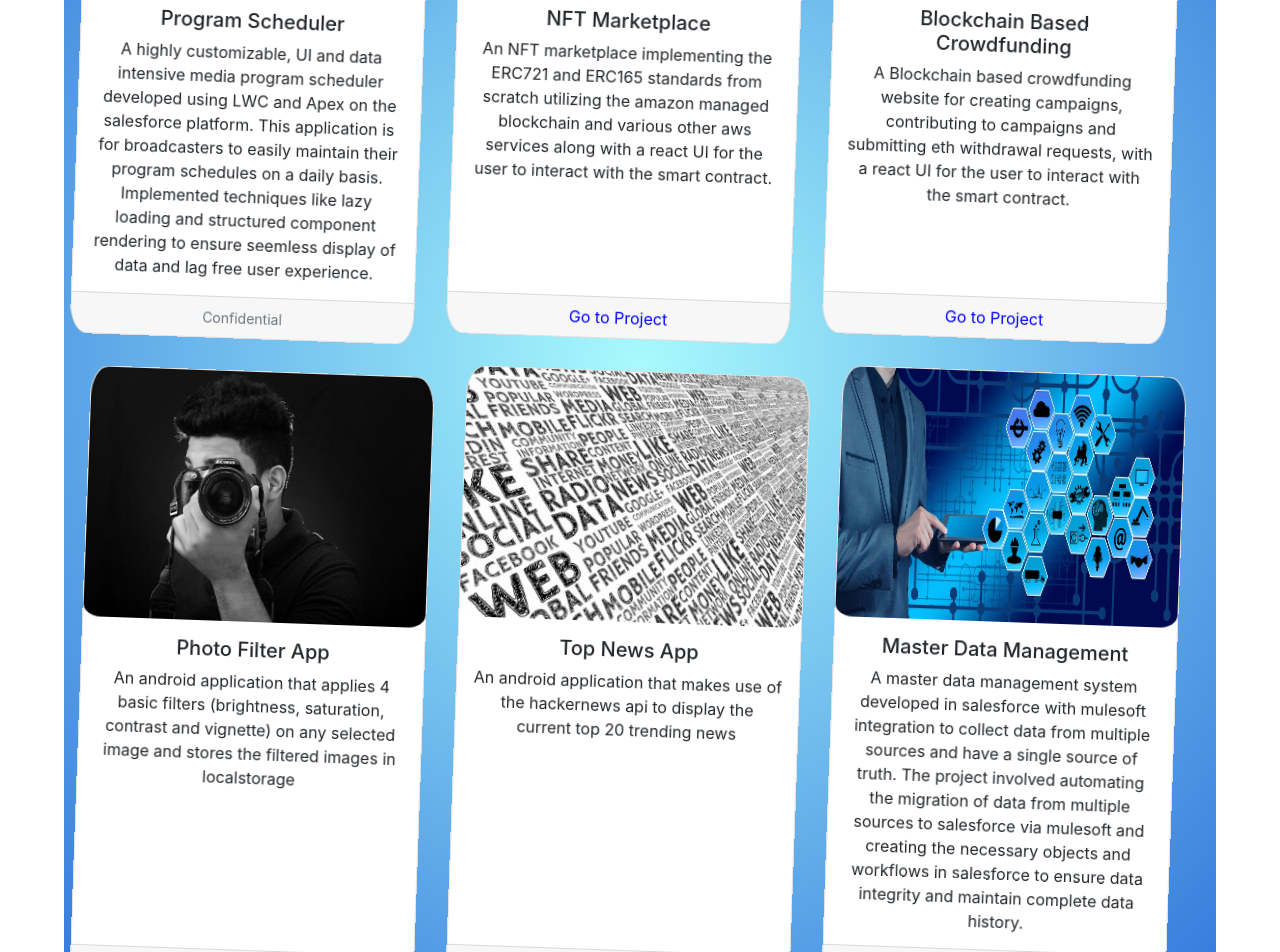
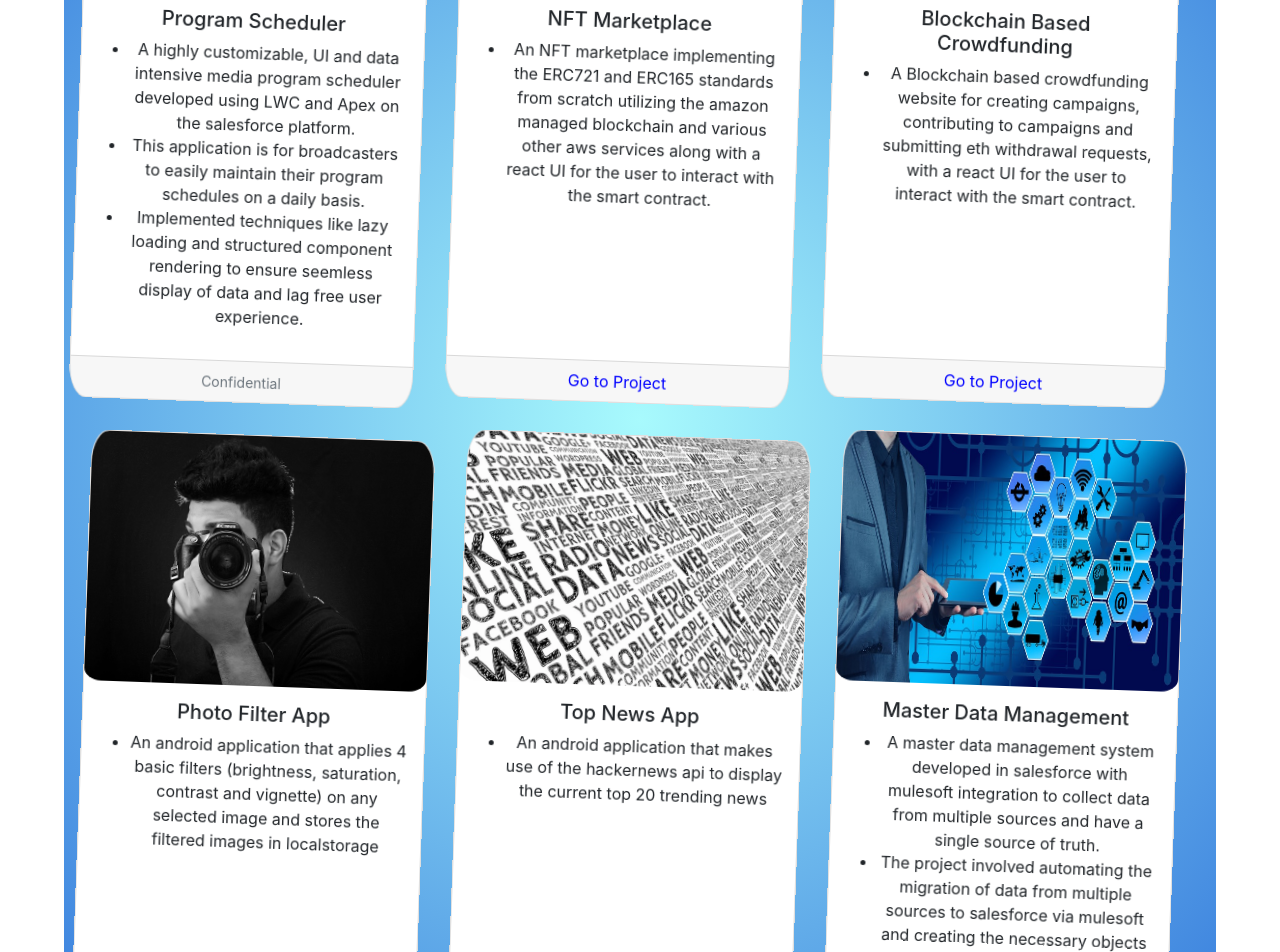
Before and after one commit to anishsamant/Portfolio, a React (Create React App) app: page / in a window 1280 px wide. Shown: the part 2200-3152 px from the top of the page. Built offline with nearby package versions, Linux system fonts and the light colour scheme; a web font is replaced by a local one.

Commit message:
added bullets to projects

```diff
--- a/src/components/Projects.js
+++ b/src/components/Projects.js
@@ -10,45 +10,57 @@ function Projects() {
     const projects = [
         {
             name: 'Program Scheduler',
-            description: 'A highly customizable, UI and data intensive media program scheduler developed using LWC and Apex on the salesforce platform. '+
-            'This application is for broadcasters to easily maintain their program schedules on a daily basis. '+
-            'Implemented techniques like lazy loading and structured component rendering to ensure seemless display of data and lag free user experience.',
+            description: [
+                'A highly customizable, UI and data intensive media program scheduler developed using LWC and Apex on the salesforce platform. ',
+                'This application is for broadcasters to easily maintain their program schedules on a daily basis. ',
+                'Implemented techniques like lazy loading and structured component rendering to ensure seemless display of data and lag free user experience.'
+            ],
             thumbnail: 'program-scheduler',
             link: null,
             type: 'professional'
         },
         {
             name: 'NFT Marketplace',
-            description: 'An NFT marketplace implementing the ERC721 and ERC165 standards from scratch utilizing the amazon managed blockchain and various other aws services along with a react UI for the user to interact with the smart contract.',
+            description: [
+                'An NFT marketplace implementing the ERC721 and ERC165 standards from scratch utilizing the amazon managed blockchain and various other aws services along with a react UI for the user to interact with the smart contract.'
+            ],
             thumbnail: 'nft-marketplace',
             link: 'NFTMarketplace',
             type: 'open-source'
         },
         {
             name: 'Blockchain Based Crowdfunding',
-            description: 'A Blockchain based crowdfunding website for creating campaigns, contributing to campaigns and submitting eth withdrawal requests, with a react UI for the user to interact with the smart contract.',
+            description: [
+                'A Blockchain based crowdfunding website for creating campaigns, contributing to campaigns and submitting eth withdrawal requests, with a react UI for the user to interact with the smart contract.'
+            ],
             thumbnail: 'crowdfunding',
             link: 'BlockchainKickstarterApp',
             type: 'open-source'
         },
         {
             name: 'Photo Filter App',
-            description: 'An android application that applies 4 basic filters (brightness, saturation, contrast and vignette) on any selected image and stores the filtered images in localstorage',
+            description: [
+                'An android application that applies 4 basic filters (brightness, saturation, contrast and vignette) on any selected image and stores the filtered images in localstorage'
+            ],
             thumbnail: 'photo-filter',
             link: 'Photo-Filter-App',
             type: 'open-source'
         },
         {
             name: 'Top News App',
-            description: 'An android application that makes use of the hackernews api to display the current top 20 trending news',
+            description: [
+                'An android application that makes use of the hackernews api to display the current top 20 trending news'
+            ],
             thumbnail: 'top-news',
             link: 'News-Reader-App',
             type: 'open-source'
         },
         {
             name: 'Master Data Management',
-            description: 'A master data management system developed in salesforce with mulesoft integration to collect data from multiple sources and have a single source of truth. '+
-            'The project involved automating the migration of data from multiple sources to salesforce via mulesoft and creating the necessary objects and workflows in salesforce to ensure data integrity and maintain complete data history.',
+            description: [
+                'A master data management system developed in salesforce with mulesoft integration to collect data from multiple sources and have a single source of truth. ',
+                'The project involved automating the migration of data from multiple sources to salesforce via mulesoft and creating the necessary objects and workflows in salesforce to ensure data integrity and maintain complete data history.'
+            ],
             thumbnail: 'mdm',
             link: null,
             type: 'professional'
@@ -56,7 +68,13 @@ function Projects() {
     ]
 
     const items = [];
-    projects.forEach(project => {
+    projects.forEach((project, index) => {
+        let tasks = [];
+        project.description.forEach((task, index) => {
+            tasks.push(
+                <li key={index}>{task}</li>
+            )
+        })
         const url = `/assets/projects/${project.thumbnail}.jpg`;
         const projectLink = `${baseGithubUrl}${project.link}`;
         const displayText = project.link?
@@ -81,7 +99,9 @@ function Projects() {
                     <MDBCardBody>
                         <MDBCardTitle className="projects-card-title">{project.name}</MDBCardTitle>
                         <MDBCardText className="projects-card-text">
-                            {project.description}
+                            <ul>
+                                {tasks}
+                            </ul>
                         </MDBCardText>
                     </MDBCardBody>
                     <MDBCardFooter className="projects-card-footer">
```
